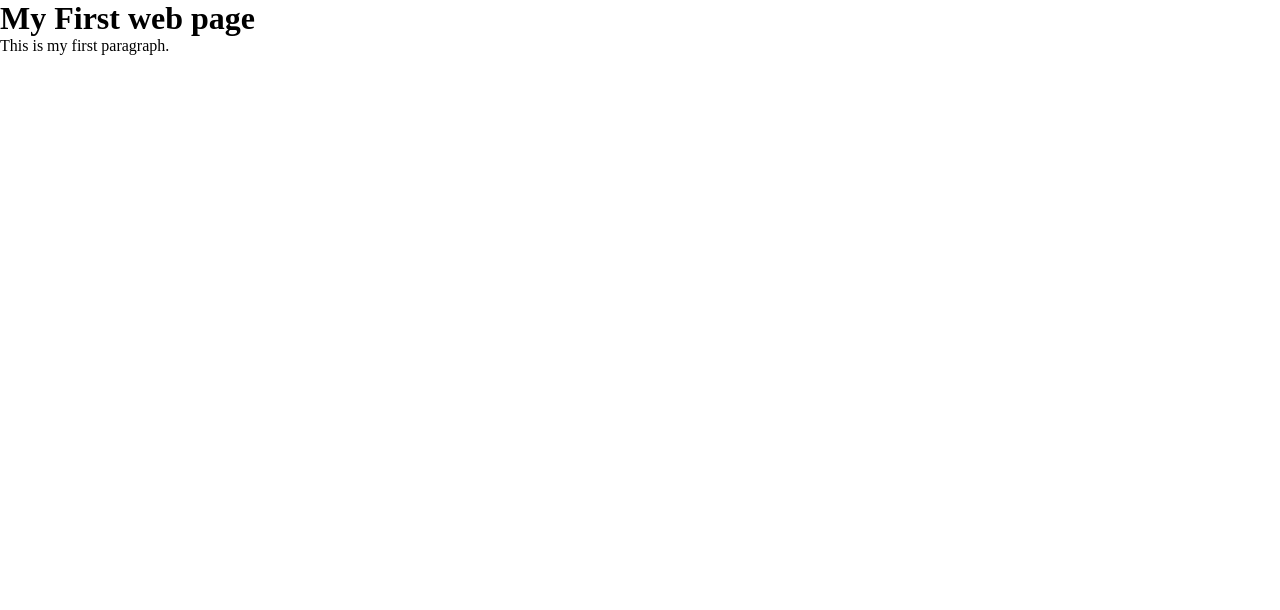
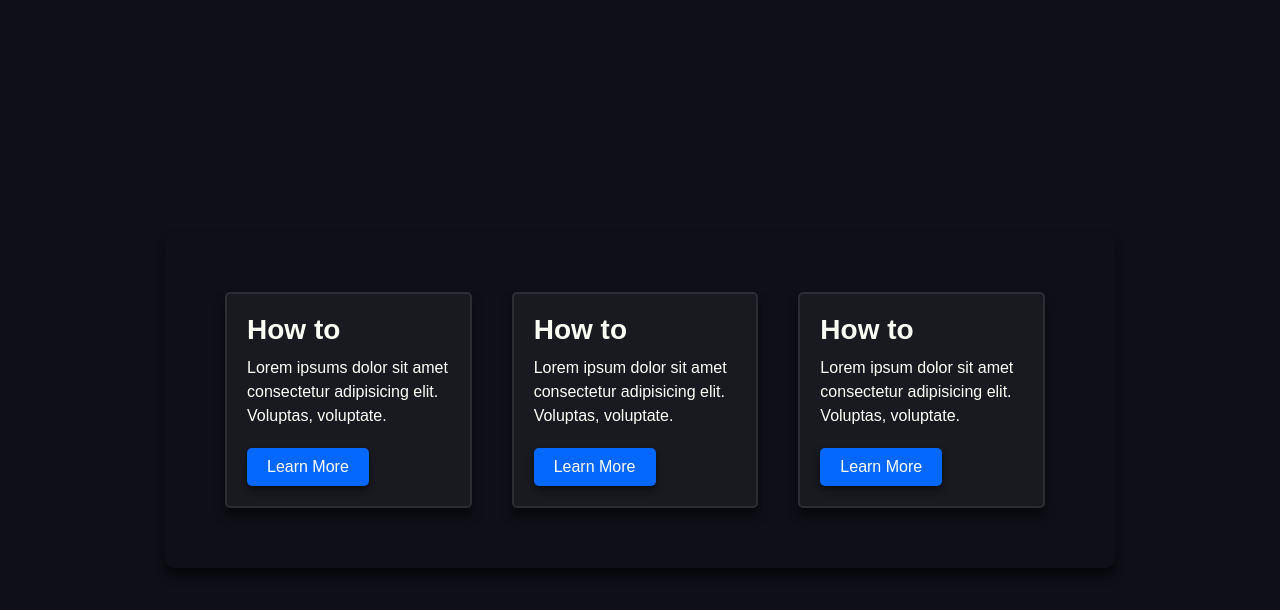
Before and after one commit to ljayakumar05/css-project, a plain HTML site: page index.html in a window 1280 px wide. Drawn offline with Linux system fonts and the light colour scheme.

Commit message:
creat card

```diff
--- a/index.html
+++ b/index.html
@@ -7,7 +7,25 @@
     <link rel="stylesheet" href="style.css">
 </head>
 <body>
-    <h1>My First web page</h1>
-    <p> This is my first paragraph.</p>
+    <div class="container">
+        <div class="box1">
+            <h1>How to</h1>
+            <p>Lorem ipsums dolor sit amet consectetur
+                adipisicing elit. Voluptas, voluptate.</p>
+            <button>Learn More</button>
+        </div>
+        <div class="box2">
+            <h1>How to</h1>
+            <p>Lorem ipsum dolor sit amet consectetur
+                adipisicing elit. Voluptas, voluptate.</p>
+            <button>Learn More</button>
+        </div>
+        <div class="box3">
+            <h1>How to</h1>
+            <p>Lorem ipsum dolor sit amet consectetur
+                adipisicing elit. Voluptas, voluptate.</p>
+            <button>Learn More</button>
+        </div>
+    </div>
 </body>
 </html>
--- a/style.css
+++ b/style.css
@@ -2,4 +2,136 @@
     margin: 0;
     padding: 0;
     box-sizing: border-box;
+    font-family: 'poppins', sans-serif;
 }
+
+body{
+    height: 100vh;
+    width: 100%;
+    display: flex;
+    justify-content: center;
+    align-items: center;
+    background: #0F1017
+}
+
+.container{
+    max-width: 950px;
+    width: 100%;
+    background: #0F1017;
+    margin: 0 20px;
+    padding: 40px 50px 40px 40px;
+    border-radius: 10px;
+    display: flex;
+    box-shadow: 0 8px 10px rgba(0,0,0,0.6);
+}
+
+.box1{
+    width: 50%;
+    height: 100%;
+    padding: 20px;
+    margin: 20px;
+    border: 2px solid #2B2D33;
+    border-radius: 5px;
+    background: #181A20;
+    box-shadow: 0 8px 10px rgba(0,0,0,0.5);
+}
+
+.box1 h1{
+    font-size: 28px;
+    font-weight: 600;
+    padding-bottom: 10px;
+    color: #FCFFF6;
+}
+
+.box1 p{
+    font-size: 16px;
+    line-height: 24px;
+    color: #FCFFF6;
+}
+
+.box1 button{
+    margin-top: 20px;
+    padding: 10px 20px;
+    font-size: 16px;
+    font-weight: 500;
+    color: #fff;
+    background: #0468FF;
+    border: none;
+    border-radius: 5px;
+    cursor: pointer;
+    box-shadow: 0 4px 6px rgba(0,0,0,0.5);
+}
+
+.box2{
+    width: 50%;
+    height: 100%;
+    padding: 20px;
+    margin: 20px;
+    border: 2px solid #2B2D33;
+    border-radius: 5px;
+    background: #181A20;
+    box-shadow: 0 8px 10px rgba(0,0,0,0.5);
+}
+
+.box2 h1{
+    font-size: 28px;
+    font-weight: 600;
+    padding-bottom: 10px;
+    color: #FCFFF6;
+}
+
+.box2 p{
+    font-size: 16px;
+    line-height: 24px;
+    color: #FCFFF6;
+}
+
+.box2 button{
+    margin-top: 20px;
+    padding: 10px 20px;
+    font-size: 16px;
+    font-weight: 500;
+    color: #fff;
+    background: #0468FF;
+    border: none;
+    border-radius: 5px;
+    cursor: pointer;
+    box-shadow: 0 4px 6px rgba(0,0,0,0.5);
+}
+
+.box3{
+    width: 50%;
+    height: 100%;
+    padding: 20px;
+    margin: 20px;
+    border: 2px solid #2B2D33;
+    border-radius: 5px;
+    background: #181A20;
+    box-shadow: 0 8px 10px rgba(0,0,0,0.5);
+}
+
+.box3 h1{
+    font-size: 28px;
+    font-weight: 600;
+    padding-bottom: 10px;
+    color: #FCFFF6;
+}
+
+.box3 p{
+    font-size: 16px;
+    line-height: 24px;
+    color: #FCFFF6;
+}
+
+.box3 button{
+    margin-top: 20px;
+    padding: 10px 20px;
+    font-size: 16px;
+    font-weight: 500;
+    color: #fff;
+    background: #0468FF;
+    border: none;
+    border-radius: 5px;
+    cursor: pointer;
+    box-shadow: 0 4px 6px rgba(0,0,0,0.5);
+}
```
